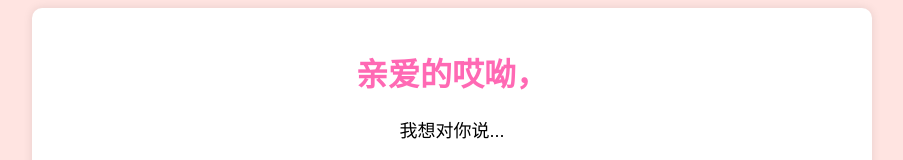
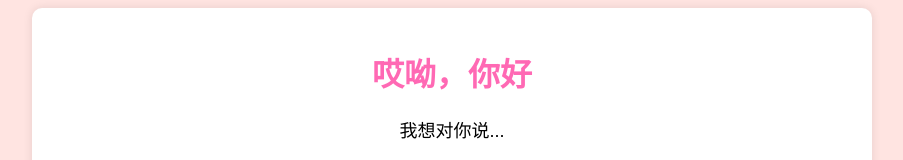
Before and after one commit to DrLogicBox/DrLogicBox.github.io, a plain HTML site: page index.html in a window 1280 px wide. Shown: the top 160 px of the page, without its empty margins (188-1091 px from the left). Drawn offline with Linux system fonts and the light colour scheme.

Commit message:
Update index.html

```diff
--- a/index.html
+++ b/index.html
@@ -34,7 +34,7 @@
 </head>
 <body>
     <div class="container">
-        <h1>亲爱的哎呦，</h1>
+        <h1>哎呦，你好</h1>
         <p>我想对你说...</p>
         <img src="path_to_image1.jpg" alt="图片1">
         <p>这是我们共同走过的日子中的一点回忆...</p>
```
